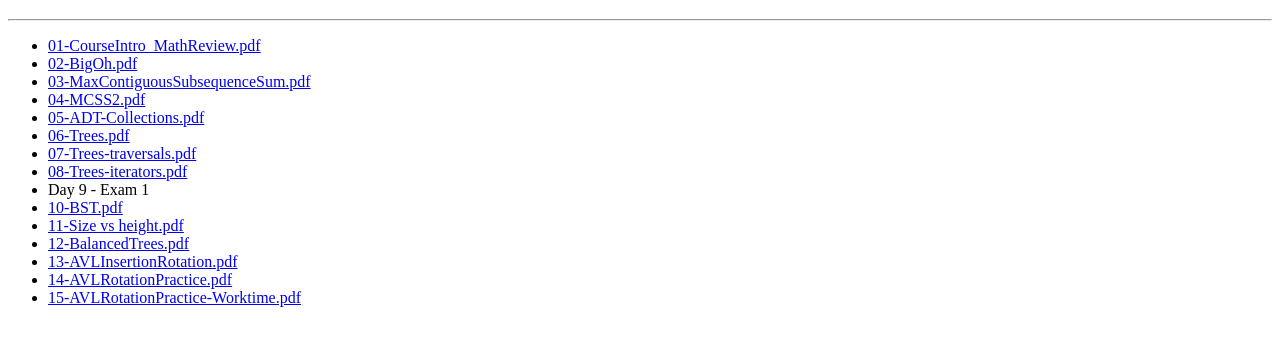
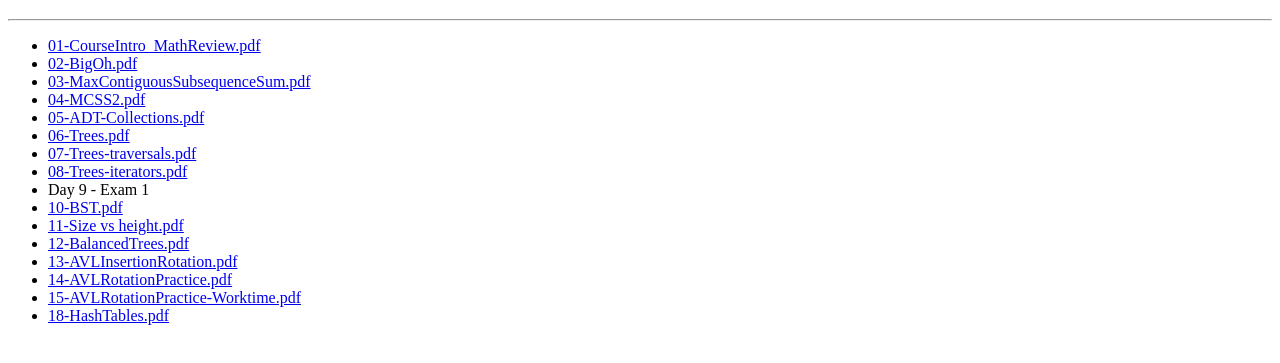
Before and after one commit to drholly77/CSSE230Pages, a plain HTML site: page Slides/index.html in a window 1280 px wide. Shown: the part 61-424 px from the top of the page. Drawn offline with Linux system fonts and the light colour scheme.

Commit message:
Day 18 Slides

```diff
--- a/Slides/index.html
+++ b/Slides/index.html
@@ -24,6 +24,7 @@
   <li><a href="13-AVLInsertionRotation.pdf" title="Day 13" target="_blank">13-AVLInsertionRotation.pdf</a></li>
   <li><a href="14-AVLRotationPractice.pdf" title="Day 14" target="_blank">14-AVLRotationPractice.pdf</a></li>
   <li><a href="15-AVLRotationPractice-Worktime.pdf" title="Day 15" target="_blank">15-AVLRotationPractice-Worktime.pdf</a></li>
+  <li><a href="18-HashTables.pdf" title="Day 18" target="new">18-HashTables.pdf</a></li>
 </ul>
 </body>
 </html>
```
Also changed, not shown: 1 other file.
